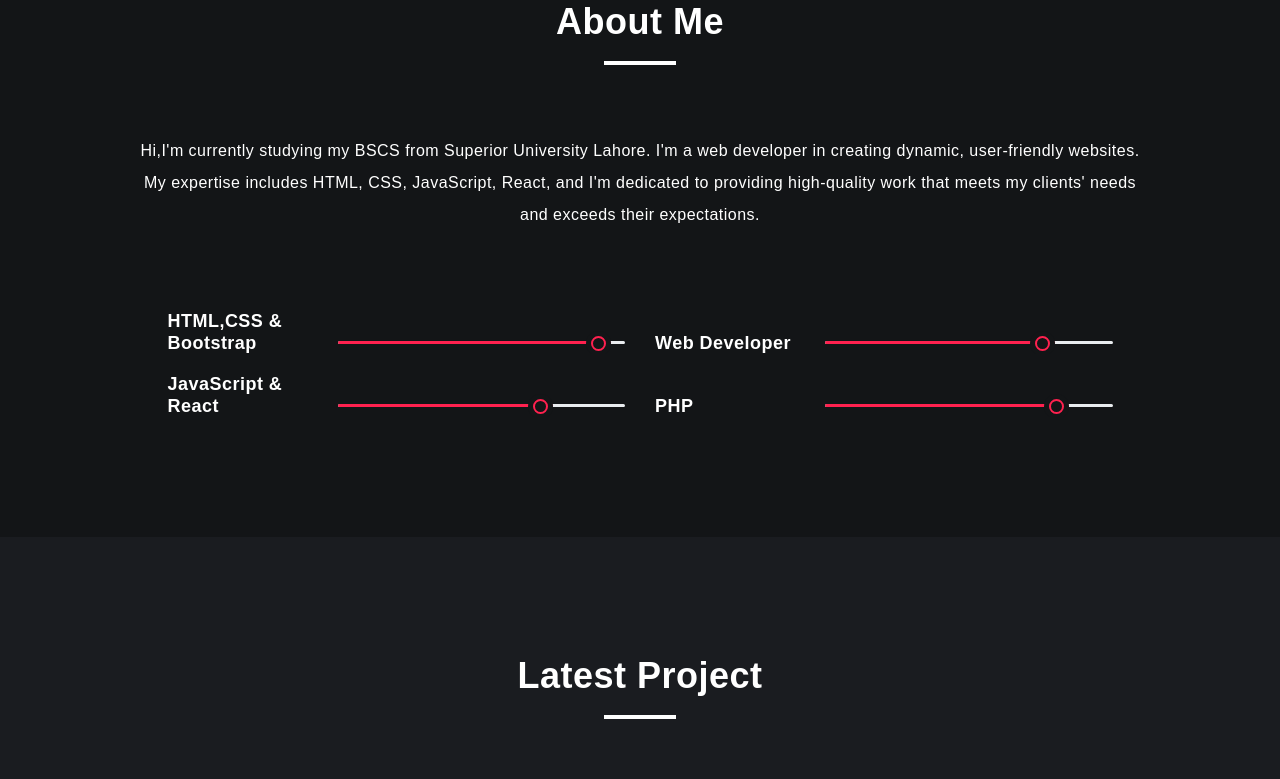
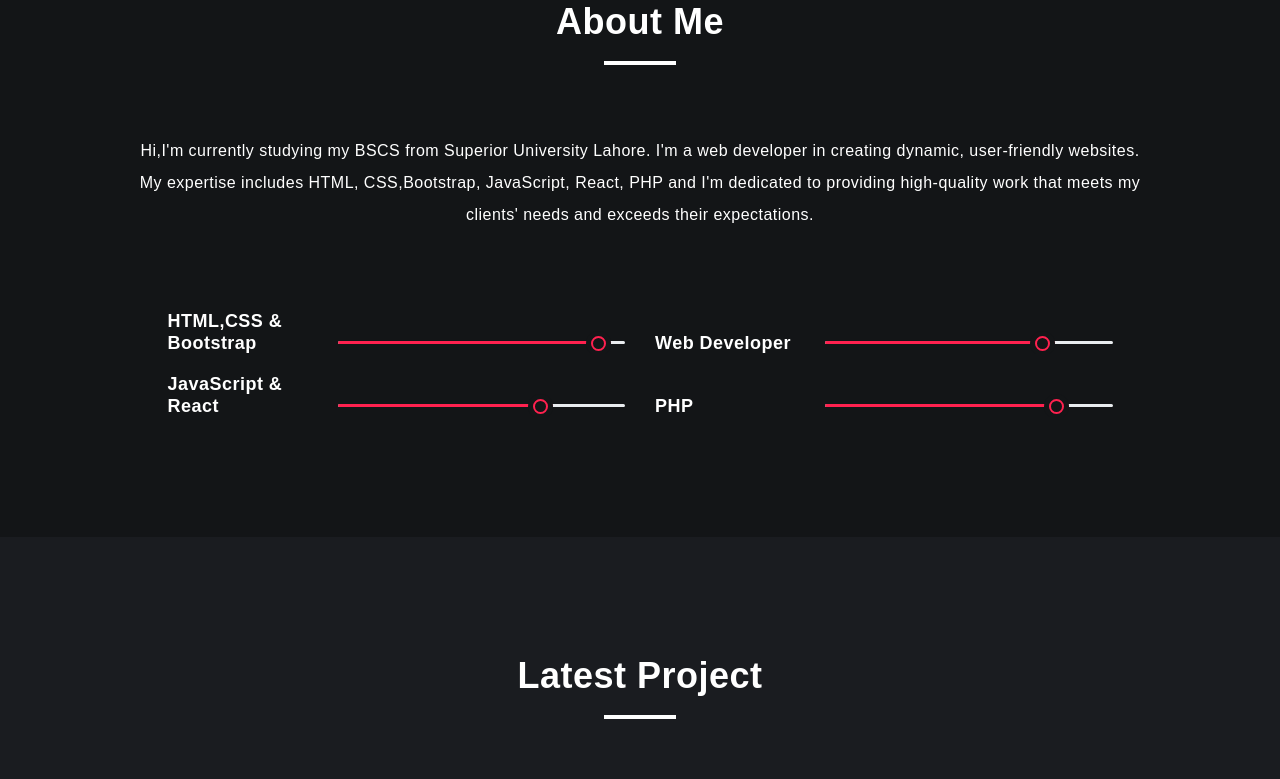
Before and after one commit to Sohail2244/Portfolio, a plain HTML site: page index.html in a window 1280 px wide. Shown: the part 967-1746 px from the top of the page. Drawn offline with Linux system fonts and the light colour scheme; a script that the page names is missing.

Commit message:
Update index.html

```diff
--- a/index.html
+++ b/index.html
@@ -119,7 +119,7 @@
                             </div>
                             <p class="mt-70 col-lg-11">Hi,I'm currently studying my BSCS from Superior University
                                 Lahore. I'm a web developer in creating dynamic, user-friendly websites. My expertise
-                                includes HTML, CSS, JavaScript, React, and I'm dedicated to providing high-quality work
+                                includes HTML, CSS,Bootstrap, JavaScript, React, PHP and I'm dedicated to providing high-quality work
                                 that meets my clients' needs and exceeds their expectations.</p>
                         </div>
                     </div> <!-- col end -->
```
